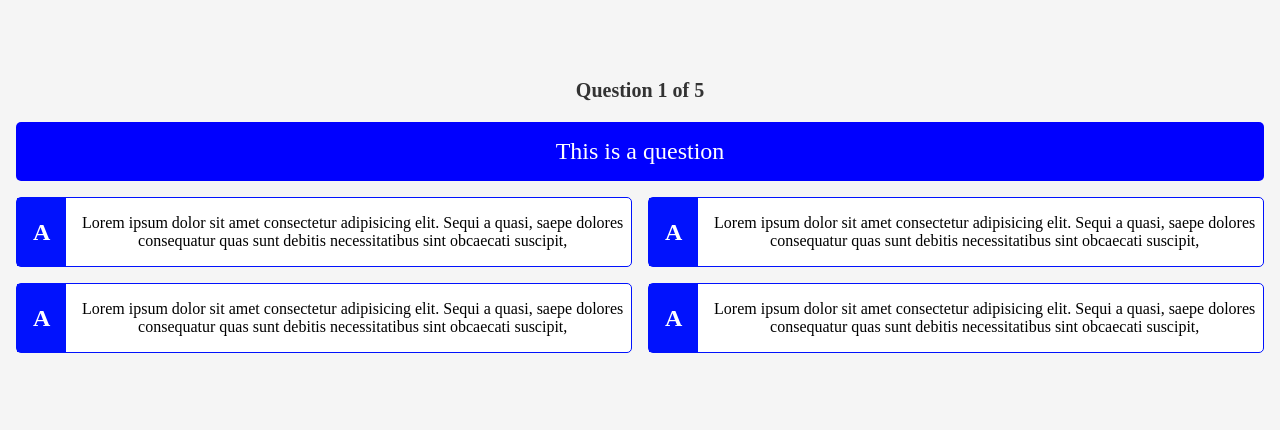
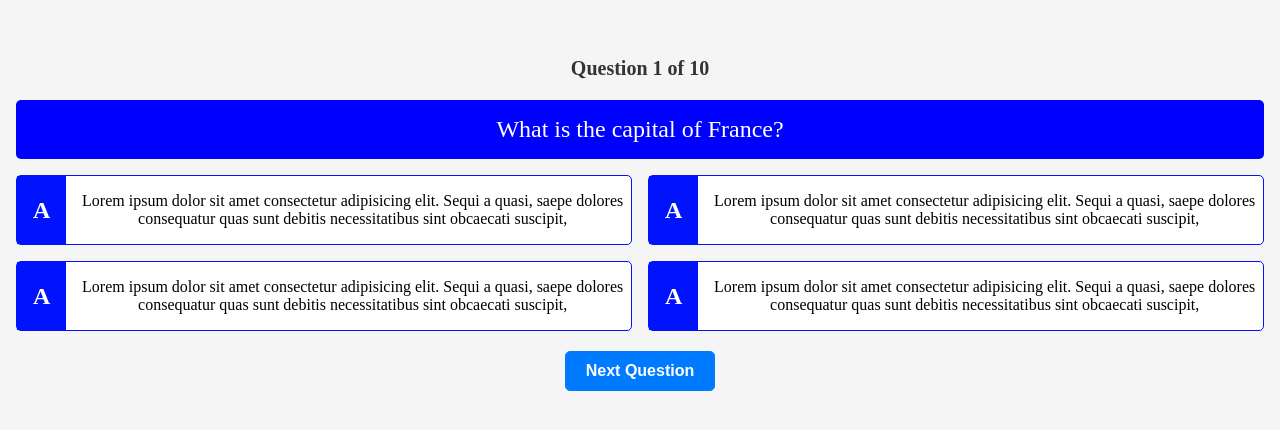
Before and after one commit to Tawfik-Tarek/angular-quiz-app, an Angular app: page / in a window 1280 px wide. Shown: the part 176-606 px from the top of the page. Built offline with nearby package versions, Linux system fonts and the light colour scheme.

Commit message:
adding functionaliities

```diff
--- a/src/app/app.component.css
+++ b/src/app/app.component.css
@@ -5,3 +5,8 @@
   height: 100vh;
   background-color: #f5f5f5;
 }
+
+app-quiz {
+  text-align: center;
+  width: 100%;
+}
--- a/src/app/quiz/components/question/question.component.html
+++ b/src/app/quiz/components/question/question.component.html
@@ -1,9 +1,9 @@
 <div class="question">
-  <div class="question__text">This is a question</div>
+  <div class="question__text">{{ quizService.cuurentQuestion().question }}</div>
   <div class="answers">
-    <quiz-answer></quiz-answer>
-    <quiz-answer></quiz-answer>
-    <quiz-answer></quiz-answer>
-    <quiz-answer></quiz-answer>
+    @for (item of quizService.cuurentQuestion().options; track
+    quizService.cuurentQuestion().options) {
+    <quiz-answer />
+    }
   </div>
 </div>
--- a/src/app/quiz/components/question/question.component.ts
+++ b/src/app/quiz/components/question/question.component.ts
@@ -1,5 +1,6 @@
-import { Component } from "@angular/core";
+import { Component, inject } from "@angular/core";
 import AnswerComponent from "../answer/answer.component";
+import { QuizService } from "../../services/quiz.service";
 
 @Component({
     selector: 'quiz-question',
@@ -10,7 +11,5 @@ import AnswerComponent from "../answer/answer.component";
 })
 
 export default class QuestionComponent {
-    constructor() {
-        console.log('QuestionComponent created');
-    }
+    quizService = inject(QuizService)
 }
--- a/src/app/quiz/quiz.component.css
+++ b/src/app/quiz/quiz.component.css
@@ -1,7 +1,41 @@
 .score {
-    font-size: 20px;
-    font-weight: bold;
-    color: #333;
-    margin-bottom: 20px;
-    text-align: center;
+  font-size: 20px;
+  font-weight: bold;
+  color: #333;
+  margin-bottom: 20px;
+  text-align: center;
 }
+
+button {
+  display: block;
+  margin: 0 auto;
+  margin-top: 20px;
+  padding: 10px 20px;
+  font-size: 16px;
+  font-weight: bold;
+  color: #fff;
+  background-color: #007bff;
+  border: 1px solid #007bff;
+  border-radius: 5px;
+  cursor: pointer;
+}
+
+button:hover {
+  background-color: #0056b3;
+  border: 1px solid #0056b3;
+}
+
+button:disabled {
+  background-color: #ccc;
+  border: 1px solid #ccc;
+  cursor: not-allowed;
+}
+
+
+.result {
+  font-size: 26px;
+  font-weight: bold;
+  color: #333;
+  margin-bottom: 20px;
+  text-align: center;
+}
--- a/src/app/quiz/quiz.component.html
+++ b/src/app/quiz/quiz.component.html
@@ -1,6 +1,16 @@
 <div class="quiz">
-    <div class="score">
-        Question 1 of 5
-    </div>
-    <quiz-question />
+  @if(quizService.showResulte()){
+  <div class="result">
+    You scored {{ quizService.getScore() }} out of
+    {{ quizService.getQuestions().length }}
+    <button (click)="quizService.resetQuiz()">Try Again</button>
+  </div>
+  } @else {
+  <div class="score">
+    Question {{ quizService.currentQuestionIndex() + 1 }} of
+    {{ quizService.getQuestions().length }}
+  </div>
+  <quiz-question />
+  <button (click)="quizService.nextQuestion()">Next Question</button>
+  }
 </div>
--- a/src/app/quiz/quiz.component.ts
+++ b/src/app/quiz/quiz.component.ts
@@ -1,6 +1,7 @@
-import { Component } from "@angular/core";
+import { Component, inject } from "@angular/core";
 import QuestionComponent from "./components/question/question.component";
 import AnswerComponent from "./components/answer/answer.component";
+import { QuizService } from "./services/quiz.service";
 
 @Component({
     selector: 'app-quiz',
@@ -11,7 +12,5 @@ import AnswerComponent from "./components/answer/answer.component";
 })
 
 export class QuizComponent {
-    constructor() {
-        console.log('QuizComponent created');
-    }
+    quizService = inject(QuizService);
 }
--- /dev/null
+++ b/src/app/quiz/services/quiz.service.ts
@@ -0,0 +1,118 @@
+import { computed, Injectable, signal } from '@angular/core';
+import { QuestionInterface } from '../types/question.interface';
+import { routes } from '../../app.routes';
+
+@Injectable({
+  providedIn: 'root',
+})
+export class QuizService {
+  private questions = signal<QuestionInterface[]>([
+    {
+      id: 1,
+      question: 'What is the capital of France?',
+      options: ['London', 'New York', 'Paris', 'Dublin'],
+      answer: 'Paris',
+    },
+    {
+      id: 2,
+      question: 'What is the capital of Ireland?',
+      options: ['London', 'New York', 'Paris', 'Dublin'],
+      answer: 'Dublin',
+    },
+    {
+      id: 3,
+      question: 'Which company developed JavaScript?',
+      options: ['Microsoft', 'Mozilla', 'Google', 'Netscape'],
+      answer: 'Netscape',
+    },
+    {
+      id: 4,
+      question: 'Which directive is used for two-way data binding in Angular?',
+      options: ['ngIf', 'ngFor', 'ngModel', 'ngBind'],
+      answer: 'ngModel',
+    },
+    {
+      id: 5,
+      question: 'What is the primary use of React.js?',
+      options: [
+        'Building APIs',
+        'Building User Interfaces',
+        'Database Management',
+        'Network Security',
+      ],
+      answer: 'Building User Interfaces',
+    },
+    {
+      id: 6,
+      question: 'Which method is used to render components in React?',
+      options: ['render()', 'getElement()', 'createElement()', 'display()'],
+      answer: 'render()',
+    },
+    {
+      id: 7,
+      question: 'Which file is the entry point for a Next.js application?',
+      options: ['app.js', 'index.html', 'pages/_app.tsx', 'server.js'],
+      answer: 'pages/_app.tsx',
+    },
+    {
+      id: 8,
+      question:
+        'In Angular, which lifecycle hook is called after a component’s view has been fully initialized?',
+      options: ['ngOnInit', 'ngOnChanges', 'ngAfterViewInit', 'ngDoCheck'],
+      answer: 'ngAfterViewInit',
+    },
+    {
+      id: 9,
+      question: 'How do you pass data from parent to child component in React?',
+      options: ['With props', 'With state', 'With events', 'With directives'],
+      answer: 'With props',
+    },
+    {
+      id: 10,
+      question: 'Which feature of Next.js is used for server-side rendering?',
+      options: [
+        'useEffect',
+        'getServerSideProps',
+        'useState',
+        'componentDidMount',
+      ],
+      answer: 'getServerSideProps',
+    },
+  ]);
+
+  currentQuestionIndex = signal(0);
+  cuurentQuestion = computed(() => {
+    return this.questions()[this.currentQuestionIndex()];
+  });
+  currentScore = signal(0);
+
+  showResulte = computed(() => this.currentQuestionIndex() >= this.questions().length - 1);
+
+  nextQuestion() {
+    if (this.showResulte()) {
+      console.log('No more questions to display');
+      return;
+    }
+    this.currentQuestionIndex.set(this.currentQuestionIndex() + 1);
+  }
+
+  increaseScore() {
+    this.currentScore.set(this.currentScore() + 1);
+  }
+
+  getScore(): number {
+    return this.currentScore();
+  }
+
+
+  getQuestions(): QuestionInterface[] {
+    return this.questions();
+  }
+
+
+    resetQuiz():void {
+        this.currentQuestionIndex.set(0);
+        this.currentScore.set(0);
+    }
+
+}
--- /dev/null
+++ b/src/app/quiz/types/question.interface.ts
@@ -0,0 +1,6 @@
+export interface QuestionInterface {
+  id: number;
+  question: string;
+  options: string[];
+  answer: string;
+}
```
